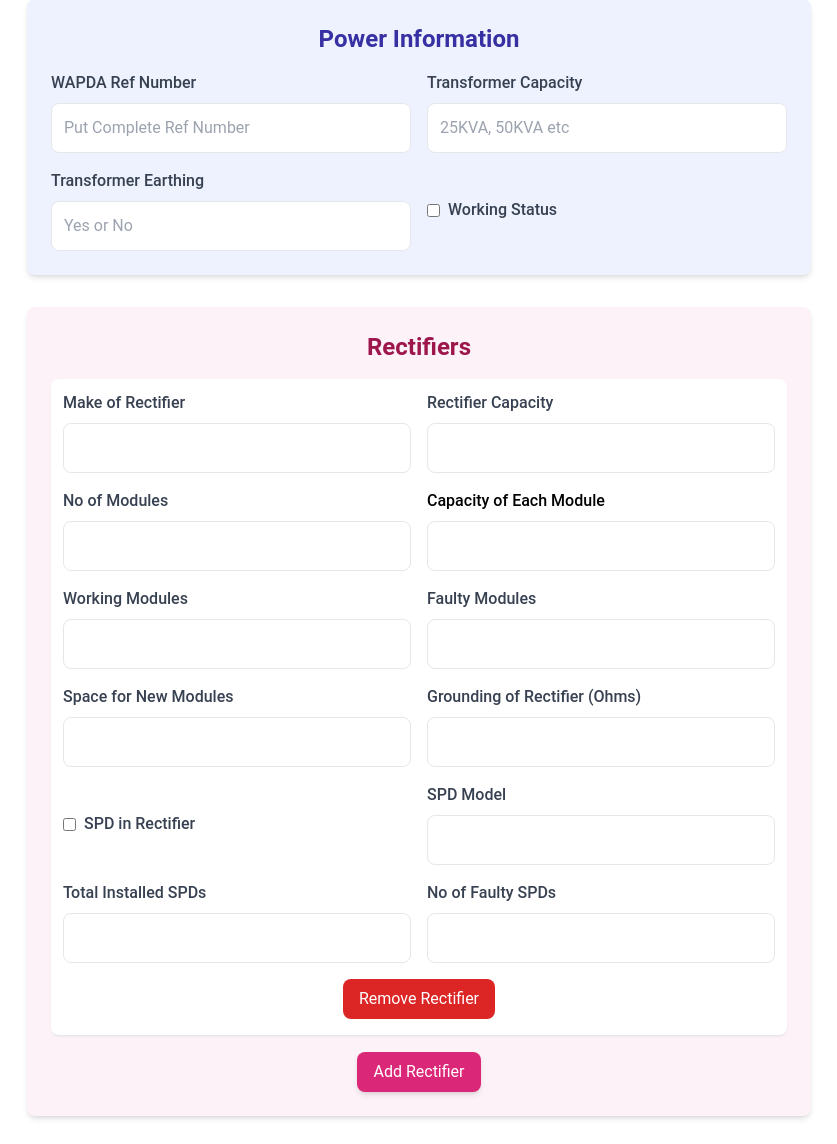
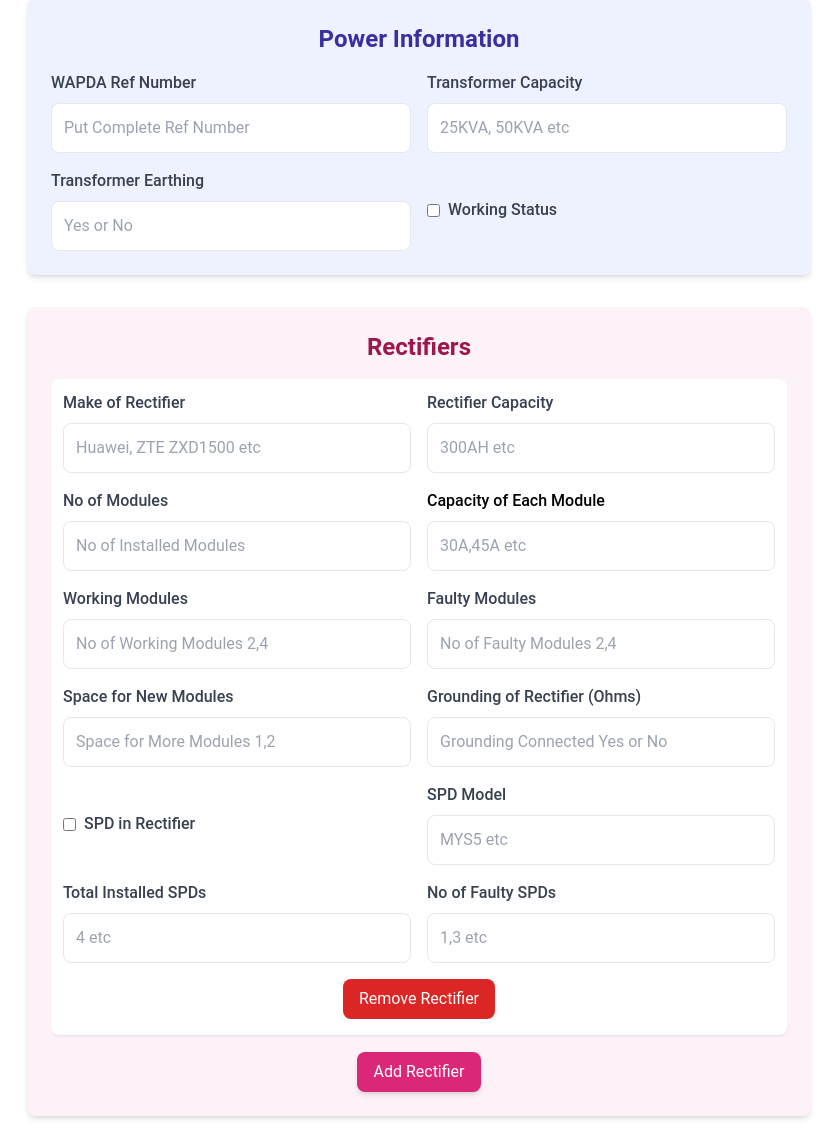
Before and after one commit to emdportal/emdportal, a Flask app: template templates/add.html in a window 1280 px wide. Shown: the part 1151-2295 px from the top of the page, without its empty margins (346-1183 px from the left). Run offline with Flask 3, Linux system fonts and the light colour scheme; the template is opened without the code that fills it, so the values that code supplies are empty; parts of the project's set-up code (start-up, migrations or seed data) failed here and were passed over; some libraries are stand-ins or nearby versions.

Commit message:
more placeholders
Signed-off-by: itsXRP <itsxrproms@gmail.com>

```diff
--- a/templates/add.html
+++ b/templates/add.html
@@ -257,44 +257,44 @@
                             <div>
                                 <label class="block text-gray-700 mb-2 font-medium">Make of Rectifier</label>
                                 <input type="text" name="make_of_rectifier[]" value=""
-                                       class="w-full p-3 border rounded-lg focus:outline-none focus:ring-2 focus:ring-pink-500">
+                                       class="w-full p-3 border rounded-lg focus:outline-none focus:ring-2 focus:ring-pink-500" placeholder="Huawei, ZTE ZXD1500 etc">
                             </div>
                             <div>
                                 <label class="block text-gray-700 mb-2 font-medium">Rectifier Capacity</label>
                                 <input type="number" step="any" name="rectifier_capacity[]" value=""
-                                       class="w-full p-3 border rounded-lg focus:outline-none focus:ring-2 focus:ring-pink-500">
+                                       class="w-full p-3 border rounded-lg focus:outline-none focus:ring-2 focus:ring-pink-500" placeholder="300AH etc">
                             </div>
                             <div>
                                 <label class="block text-gray-700 mb-2 font-medium">No of Modules</label>
                                 <input type="number" name="no_of_modules[]" value=""
-                                       class="w-full p-3 border rounded-lg focus:outline-none focus:ring-2 focus:ring-pink-500">
+                                       class="w-full p-3 border rounded-lg focus:outline-none focus:ring-2 focus:ring-pink-500" placeholder="No of Installed Modules">
                             </div>
                             <div>
                                 <label class="block text-gray-7
 
 00 mb-2 font-medium">Capacity of Each Module</label>
                                 <input type="number" step="any" name="capacity_of_each_module[]" value=""
-                                       class="w-full p-3 border rounded-lg focus:outline-none focus:ring-2 focus:ring-pink-500">
+                                       class="w-full p-3 border rounded-lg focus:outline-none focus:ring-2 focus:ring-pink-500" placeholder="30A,45A etc">
                             </div>
                             <div>
                                 <label class="block text-gray-700 mb-2 font-medium">Working Modules</label>
                                 <input type="number" name="working_modules[]" value=""
-                                       class="w-full p-3 border rounded-lg focus:outline-none focus:ring-2 focus:ring-pink-500">
+                                       class="w-full p-3 border rounded-lg focus:outline-none focus:ring-2 focus:ring-pink-500" placeholder="No of Working Modules 2,4 ">
                             </div>
                             <div>
                                 <label class="block text-gray-700 mb-2 font-medium">Faulty Modules</label>
                                 <input type="number" name="faulty_modules[]" value=""
-                                       class="w-full p-3 border rounded-lg focus:outline-none focus:ring-2 focus:ring-pink-500">
+                                       class="w-full p-3 border rounded-lg focus:outline-none focus:ring-2 focus:ring-pink-500" placeholder="No of Faulty Modules 2,4">
                             </div>
                             <div>
                                 <label class="block text-gray-700 mb-2 font-medium">Space for New Modules</label>
                                 <input type="number" name="space_for_new_modules[]" value=""
-                                       class="w-full p-3 border rounded-lg focus:outline-none focus:ring-2 focus:ring-pink-500">
+                                       class="w-full p-3 border rounded-lg focus:outline-none focus:ring-2 focus:ring-pink-500" placeholder="Space for More Modules 1,2">
                             </div>
                             <div>
                                 <label class="block text-gray-700 mb-2 font-medium">Grounding of Rectifier (Ohms)</label>
                                 <input type="text" name="grounding_of_rectifier[]" value=""
-                                       class="w-full p-3 border rounded-lg focus:outline-none focus:ring-2 focus:ring-pink-500">
+                                       class="w-full p-3 border rounded-lg focus:outline-none focus:ring-2 focus:ring-pink-500" placeholder="Grounding Connected Yes or No">
                             </div>
                             <div class="flex items-center">
                                 <input type="checkbox" name="spd_in_rectifier[]" class="mr-2">
@@ -303,17 +303,17 @@
                             <div>
                                 <label class="block text-gray-700 mb-2 font-medium">SPD Model</label>
                                 <input type="text" name="spd_model[]" value=""
-                                       class="w-full p-3 border rounded-lg focus:outline-none focus:ring-2 focus:ring-pink-500">
+                                       class="w-full p-3 border rounded-lg focus:outline-none focus:ring-2 focus:ring-pink-500" placeholder="MYS5 etc">
                             </div>
                             <div>
                                 <label class="block text-gray-700 mb-2 font-medium">Total Installed SPDs</label>
                                 <input type="number" name="total_installed_spds[]" value=""
-                                       class="w-full p-3 border rounded-lg focus:outline-none focus:ring-2 focus:ring-pink-500">
+                                       class="w-full p-3 border rounded-lg focus:outline-none focus:ring-2 focus:ring-pink-500" placeholder="4 etc">
                             </div>
                             <div>
                                 <label class="block text-gray-700 mb-2 font-medium">No of Faulty SPDs</label>
                                 <input type="number" name="no_of_faulty_spds[]" value=""
-                                       class="w-full p-3 border rounded-lg focus:outline-none focus:ring-2 focus:ring-pink-500">
+                                       class="w-full p-3 border rounded-lg focus:outline-none focus:ring-2 focus:ring-pink-500" placeholder="1,3 etc">
                             </div>
                         </div>
                         <div class="text-center mt-4">
```
